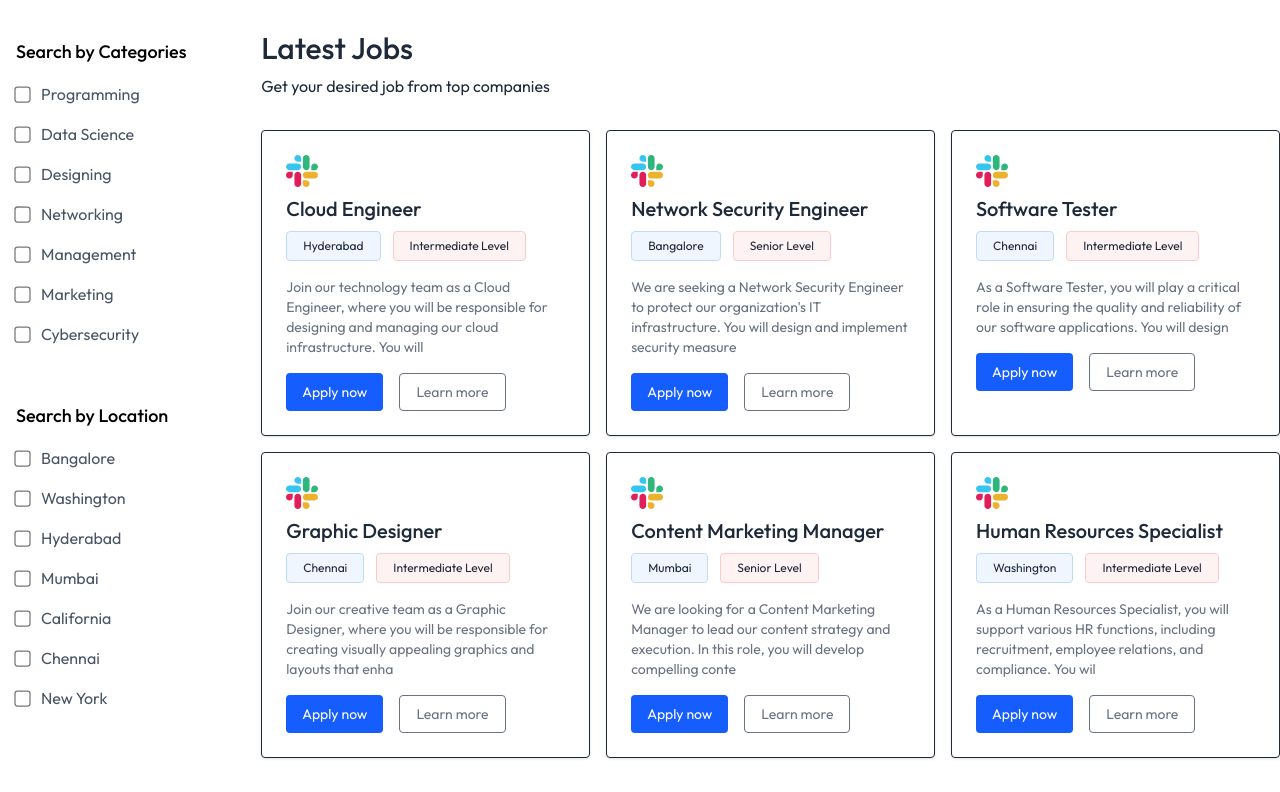
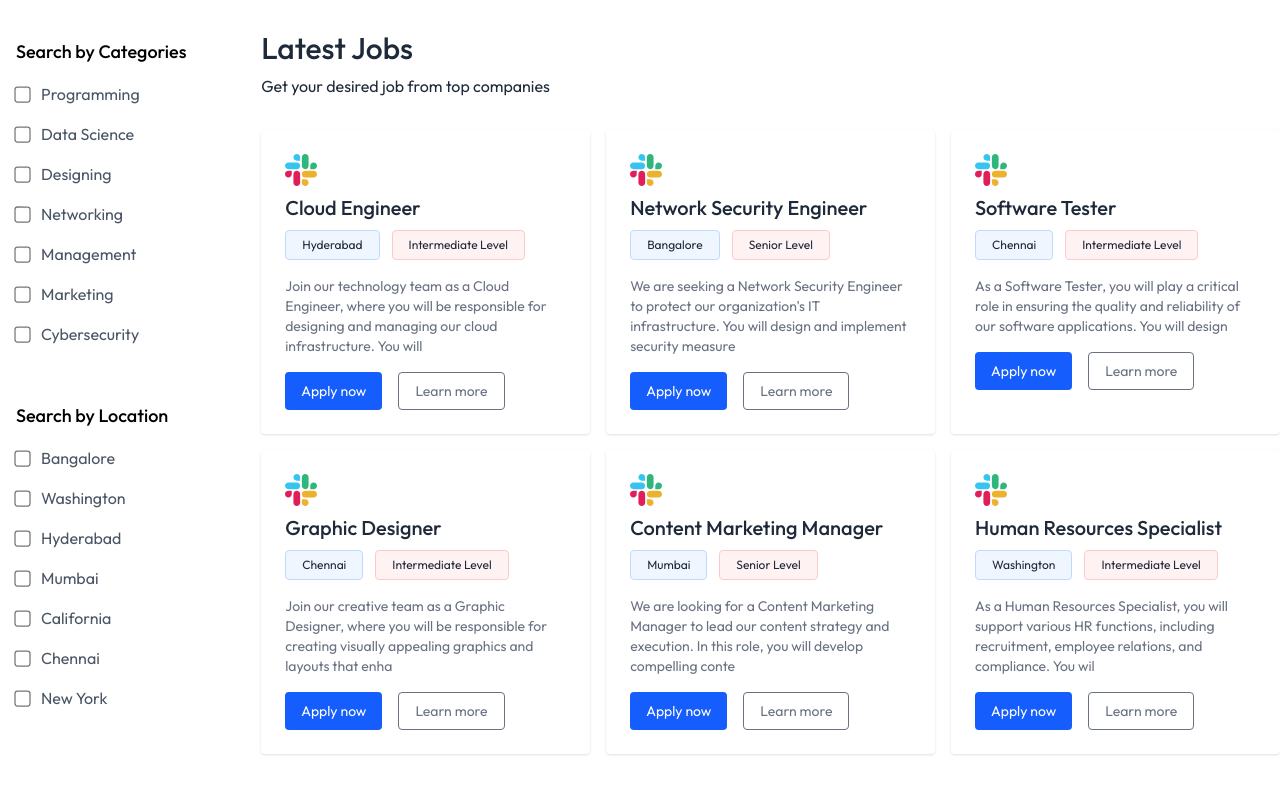
Before and after one commit to Biswaranjan287/job-portal, a React (Vite) app in the folder client/: page / in a window 1280 px wide. Shown: the part 560-1352 px from the top of the page. Built offline with nearby package versions, Linux system fonts and the light colour scheme; no server answers.

Commit message:
feat(client): integrate JobCard and Footer components in ApplyJob page; enhance job display with related job listings

```diff
--- a/client/src/components/JobCard.jsx
+++ b/client/src/components/JobCard.jsx
@@ -7,7 +7,7 @@
     const navigate = useNavigate()
 
     return (
-        <div className='border p-6 shadow rounded'>
+        <div className='p-6 shadow rounded'>
             <div className='flex justify-between items-center'>
                 <img className='h-8' src={assets.company_icon} alt="" />
             </div>
--- a/client/src/pages/ApplyJob.jsx
+++ b/client/src/pages/ApplyJob.jsx
@@ -6,6 +6,8 @@
 import Navbar from '../components/Navbar'
 import kconvert from 'k-convert'
 import moment from 'moment'
+import JobCard from '../components/JobCard'
+import Footer from '../components/Footer'
 
 const ApplyJob = () => {
 
@@ -74,13 +76,20 @@
                     <div className='flex flex-col lg:flex-row justify-between items-start'>
                         <div className='w-full lg:w-2/3'>
                             <h2 className='font-bold text-2xl mb-4'>Job description</h2>
-                            <div className='rich-text' dangerouslySetInnerHTML={{__html:JobData.description}}></div>
+                            <div className='rich-text' dangerouslySetInnerHTML={{ __html: JobData.description }}></div>
                             <button className='bg-blue-600 p-2.5 px-10 text-white rounded mt-10'>Apply Now</button>
+                        </div>
+                        {/* Right section more jobs */}
+                        <div className='w-full lg:w-1/3 mt-8 lg:mt-0 lg:ml-8 space-y-5'>
+                            <h2>More jobs from {JobData.companyId.name}</h2>
+                            {jobs.filter(job => job._id !== JobData._id && job.companyId._id === JobData.companyId._id).filter(job=>true).slice(0,4).map((job,index)=> <JobCard key={index} job={job}/>)}
                         </div>
                     </div>
 
                 </div>
             </div>
+
+            <Footer />
 
         </>
     ) : (
```
